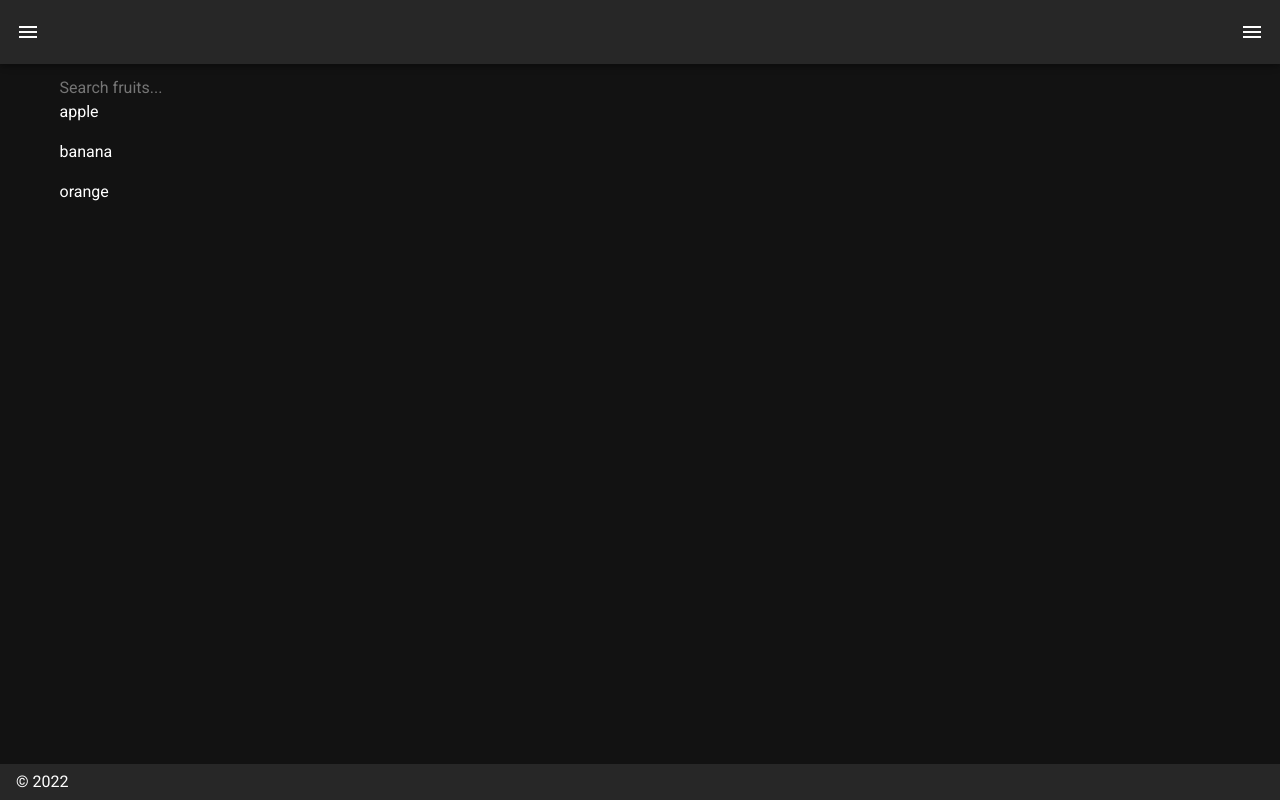
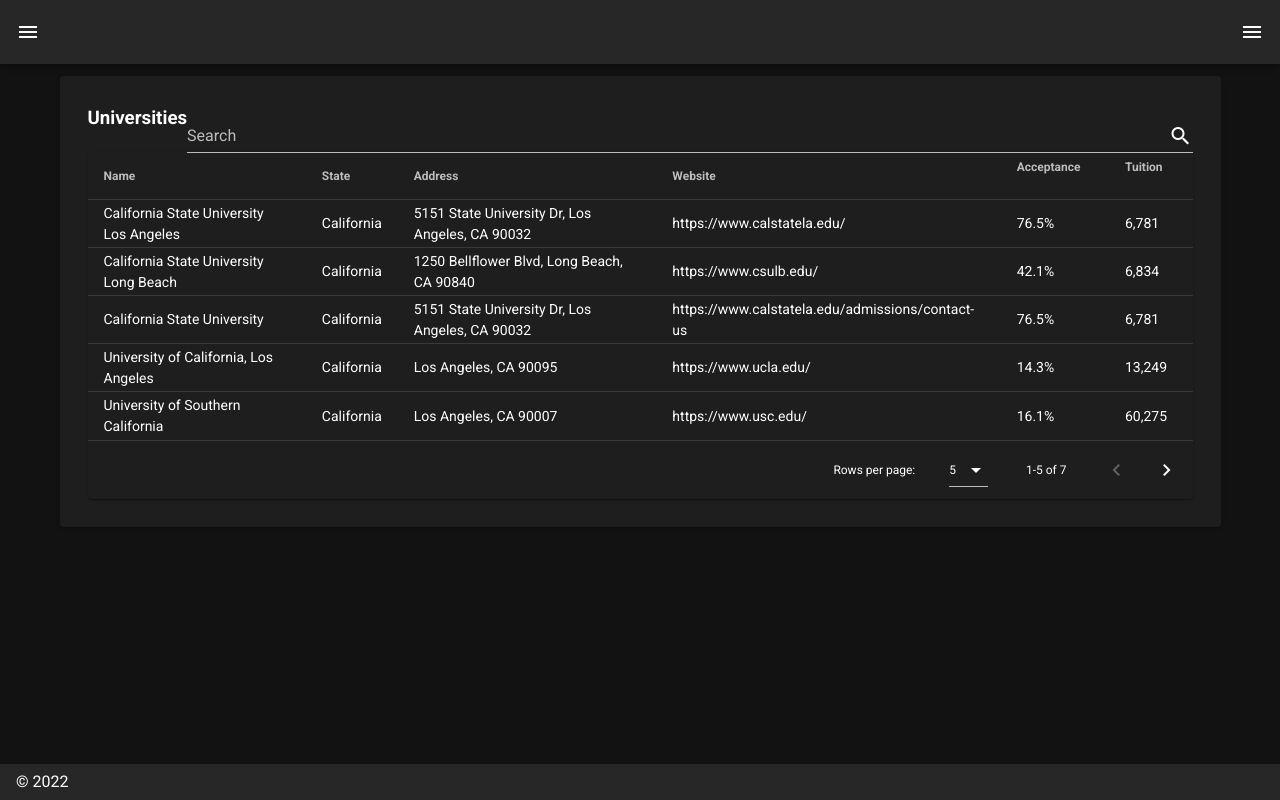
Before and after one commit to aicam/MyCatalog_front, a Nuxt app: page /search_university in a window 1280 px wide. Built offline with nearby package versions, Linux system fonts and the light colour scheme.

Commit message:
Created Search System for University

```diff
--- a/pages/search_university.vue
+++ b/pages/search_university.vue
@@ -1,22 +1,112 @@
 <template>
     <div>
-        <input type="text" v-model="input" placeholder="Search fruits..." />
-        <div class="item fruit" v-for="fruit in filteredList()" :key="fruit">
-            <p>{{ fruit }}</p>
-        </div>
-        <div class="item error" v-if="input&&!filteredList().length">
-            <p>No results found!</p>
-        </div>
+
+    <v-card style="padding: 40px">
+        <v-row justify="center">
+
+            <h3 class="heading">Universities</h3>
+
+            <v-text-field
+                v-model="search"
+                append-icon="mdi-magnify"
+                label="Search"
+                single-line
+                hide-details
+            ></v-text-field>
+
+            <v-data-table
+                :headers="headers"
+                :items="universities"
+                :search="search"
+                :items-per-page="5"
+                class="elevation-1">
+            </v-data-table>
+        </v-row>
+    </v-card>
     </div>
 </template>
 
-<script setup>
-    import { ref } from "vue";
-    let input = ref("");
-    const fruits = ["apple", "banana", "orange"];
-    function filteredList() {
-      return fruits.filter((fruit) =>
-        fruit.toLowerCase().includes(input.value.toLowerCase())
-      );
+<script>
+    export default{
+        name: "univeristy",
+        data(){
+            return{
+                search: '',
+                headers:[
+                    {
+                        text: "Name",
+                        align:"start",
+                        filterable:false,
+                        value:"name",
+                    },
+                    {text: "State", value: "state"},
+                    {text: "Address", value:"address"},
+                    {text: "Website", value:"website"},
+                    {text: "Acceptance", value:"acceptance"},
+                    {text: "Tuition", value:"tuition"},
+                ],
+                universities:[
+                    {
+                        name: "California State University Los Angeles",
+                        state: "California",
+                        address: "5151 State University Dr, Los Angeles, CA 90032",
+                        website: "https://www.calstatela.edu/",
+                        acceptance: "76.5%",
+                        tuition:"6,781",
+                    },
+                    {
+                        name: "California State University Long Beach",
+                        state: "California",
+                        address: "1250 Bellflower Blvd, Long Beach, CA 90840",
+                        website: "https://www.csulb.edu/",
+                        acceptance: "42.1%",
+                        tuition:"6,834",
+                    },
+                    {
+                        name: "California State University",
+                        state: "California",
+                        address: "5151 State University Dr, Los Angeles, CA 90032",
+                        website: "https://www.calstatela.edu/admissions/contact-us",
+                        acceptance: "76.5%",
+                        tuition:"6,781",
+                    },
+                    {
+                        name: "University of California, Los Angeles",
+                        state:"California",
+                        address: "Los Angeles, CA 90095",
+                        website: "https://www.ucla.edu/",
+                        acceptance: "14.3%",
+                        tuition: "13,249"
+                    },
+                    {
+                        name: "University of Southern California",
+                        state: "California",
+                        address: "Los Angeles, CA 90007",
+                        website: "https://www.usc.edu/",
+                        acceptance: "16.1%",
+                        tuition: "60,275"
+                    },
+                    {
+                        name: "University of California Irvine",
+                        state: "California",
+                        address: "University of California Irvine, Irvine, CA 92697",
+                        website: "https://uci.edu/",
+                        acceptance: "29.9%",
+                        tuition: "13,753",
+                    },
+                    {
+                        name: "University of California Merced",
+                        state: "Calfiornia",
+                        address: "5200 Lake Rd, Merced, CA 95343",
+                        website: "https://www.ucmerced.edu/",
+                        acceptance: "84.8%",
+                        tuition: "14,100",
+                    }
+
+                ]
+
+            }
+        }
     }
-</script>
+
+    </script>
```
